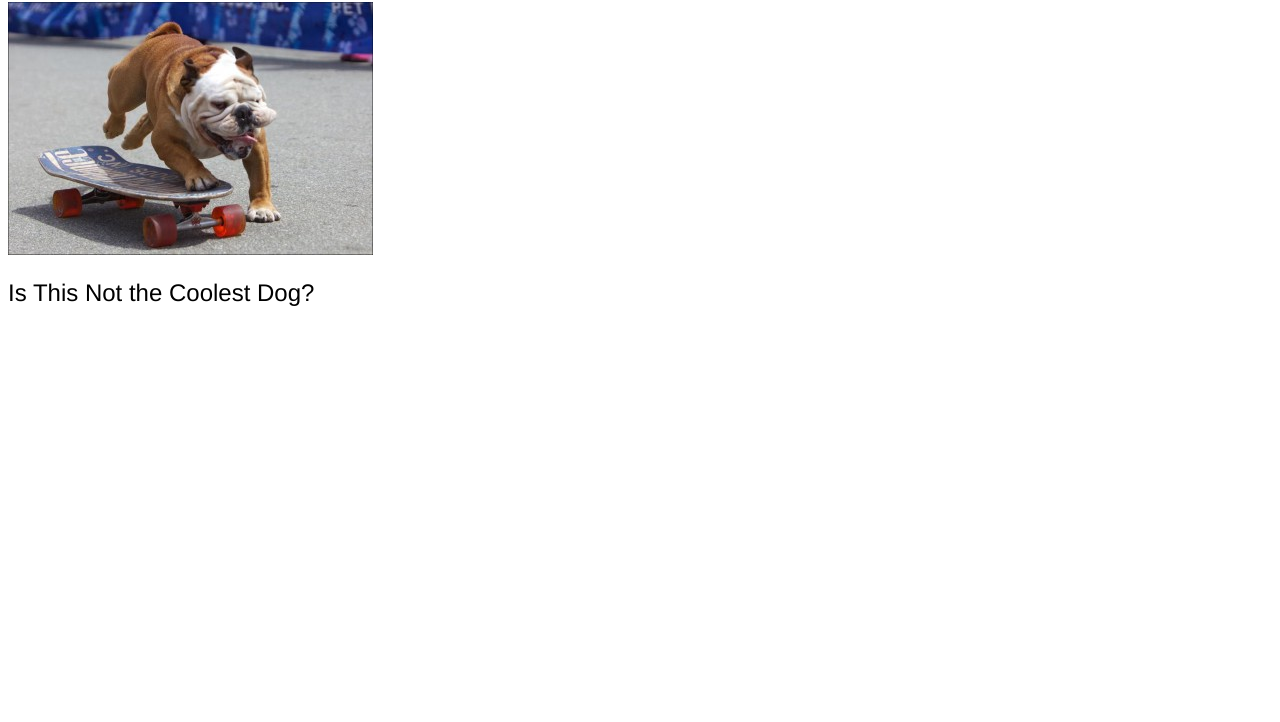
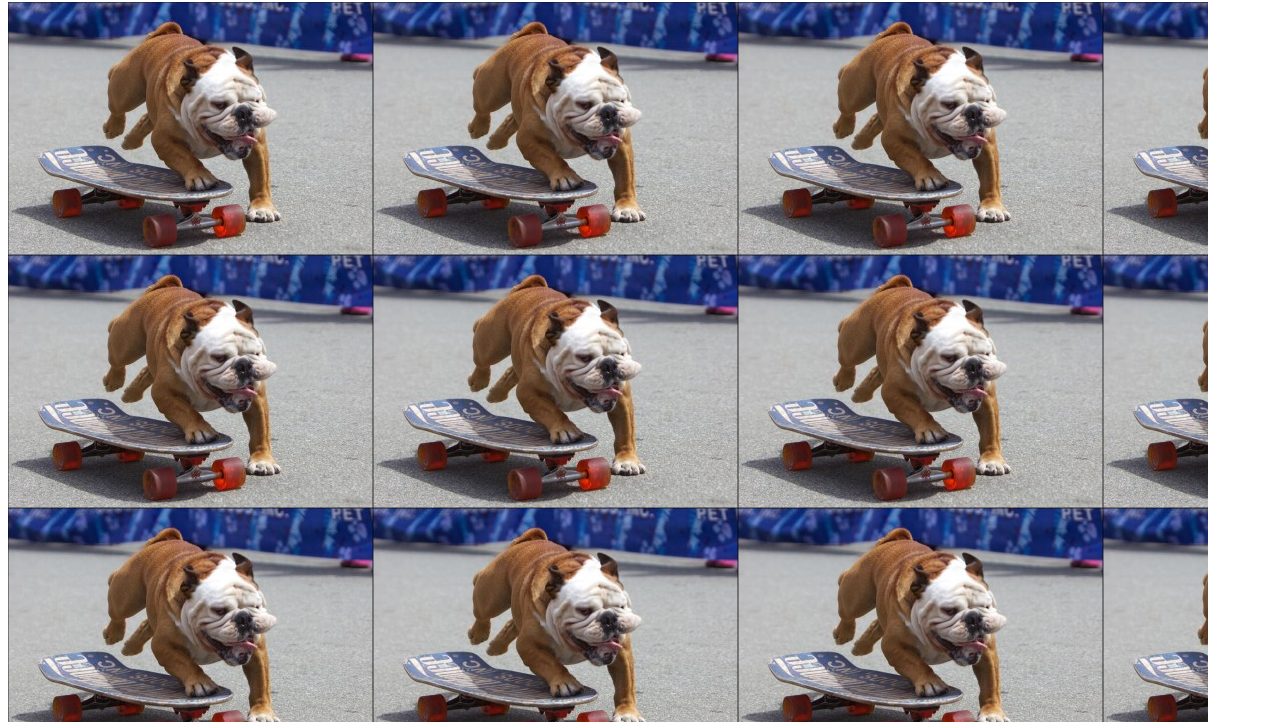
Before and after one commit to jke7/coolest-dog-project, a plain HTML site: page index.html in a window 1280 px wide. Shown: the part 78-800 px from the top of the page. Drawn offline with Linux system fonts and the light colour scheme.

Commit message:
Third Commit, You Baby

```diff
--- a/index.html
+++ b/index.html
@@ -7,9 +7,6 @@
   </head>
   <body>
     <h1>The Coolest Dog</h1>
-    <img src="images/coolestdog.jpg" alt = "cool skateboarding dog"/>
-
-    <h2>Is This Not the Coolest Dog?</h2>
-
+    <div class="dog">
   </body>
 </html>
--- a/resources/index.css
+++ b/resources/index.css
@@ -5,3 +5,9 @@
 h2 {
   font-weight: lighter;
 }
+
+.dog {
+  background: url("../images/coolestdog.jpg");
+  width: 1200px;
+  height: 1200px;
+}
```
